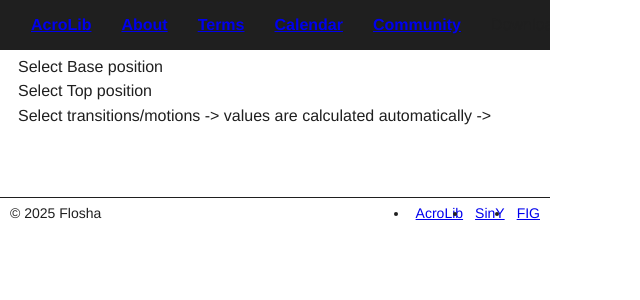
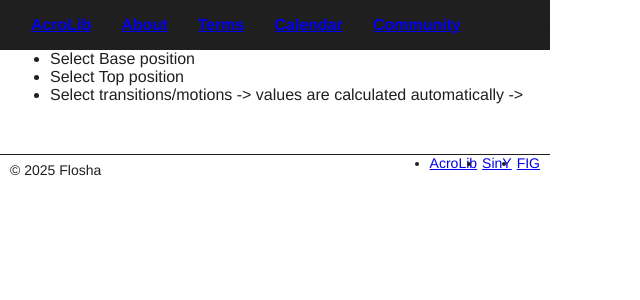
Before and after one commit to floshin/acrolib, a Jekyll site: the page built from interactive-tarrifsheet-element-difficulty-calculation.md, in a window 1280 px wide. Shown: the top 300 px of the page, without its empty margins (0-640 px from the left). Built offline with Jekyll 4.4.1, drawn with Linux system fonts in a browser that asks for light colours; our own code applies the rules of GitHub Pages for plain Markdown files.

Commit message:
Update default.html

```diff
--- a/_layouts/default.html
+++ b/_layouts/default.html
@@ -136,15 +136,6 @@
   padding: 0.5em 0;
 }
 
-ul {
-  padding: 0.5em 0 1em;
-}
-
-ul li {
-  padding-left: 0.5em;
-  padding-bottom: 0.4em;
-}
-
 hr {
   margin: 50px 0 25px;
 }
```
